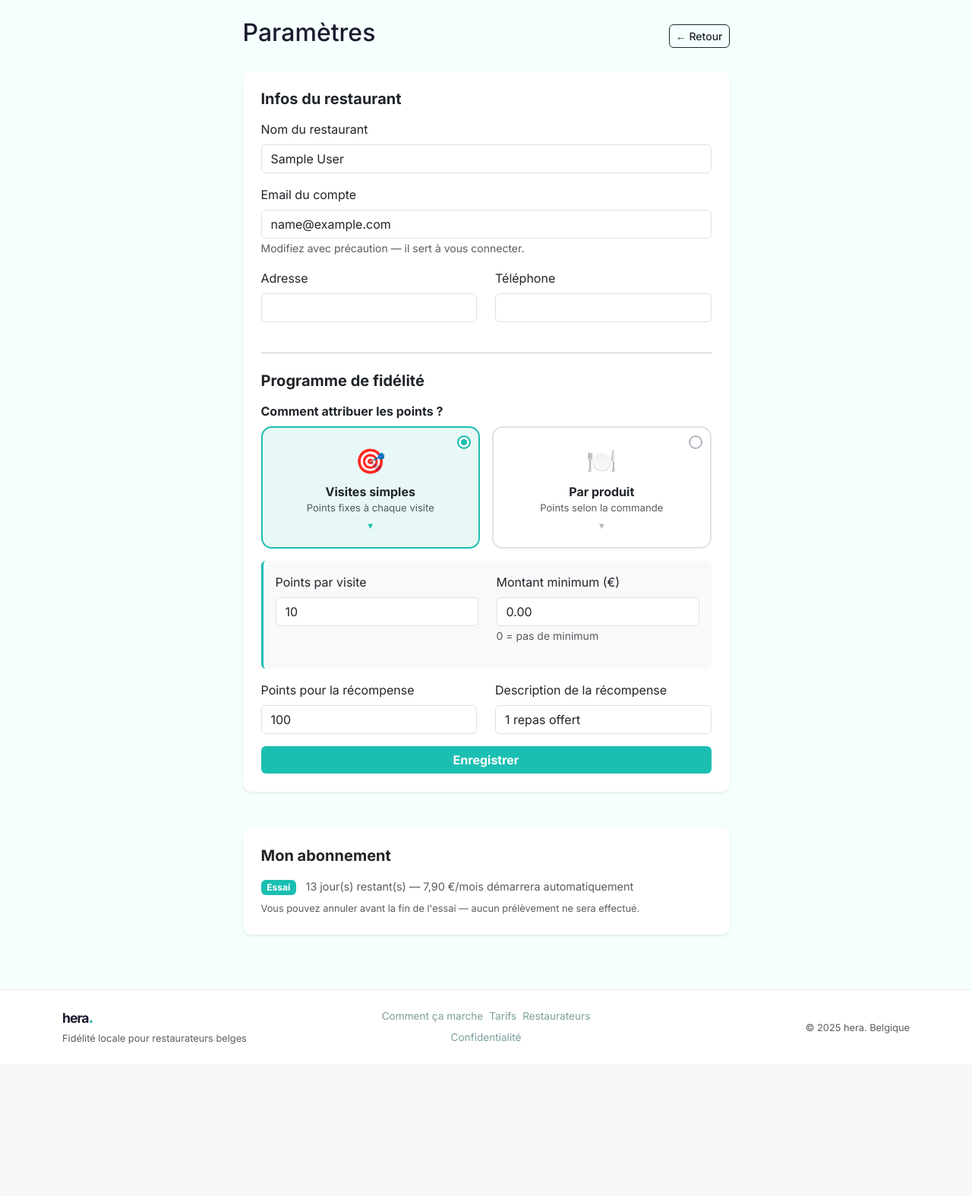
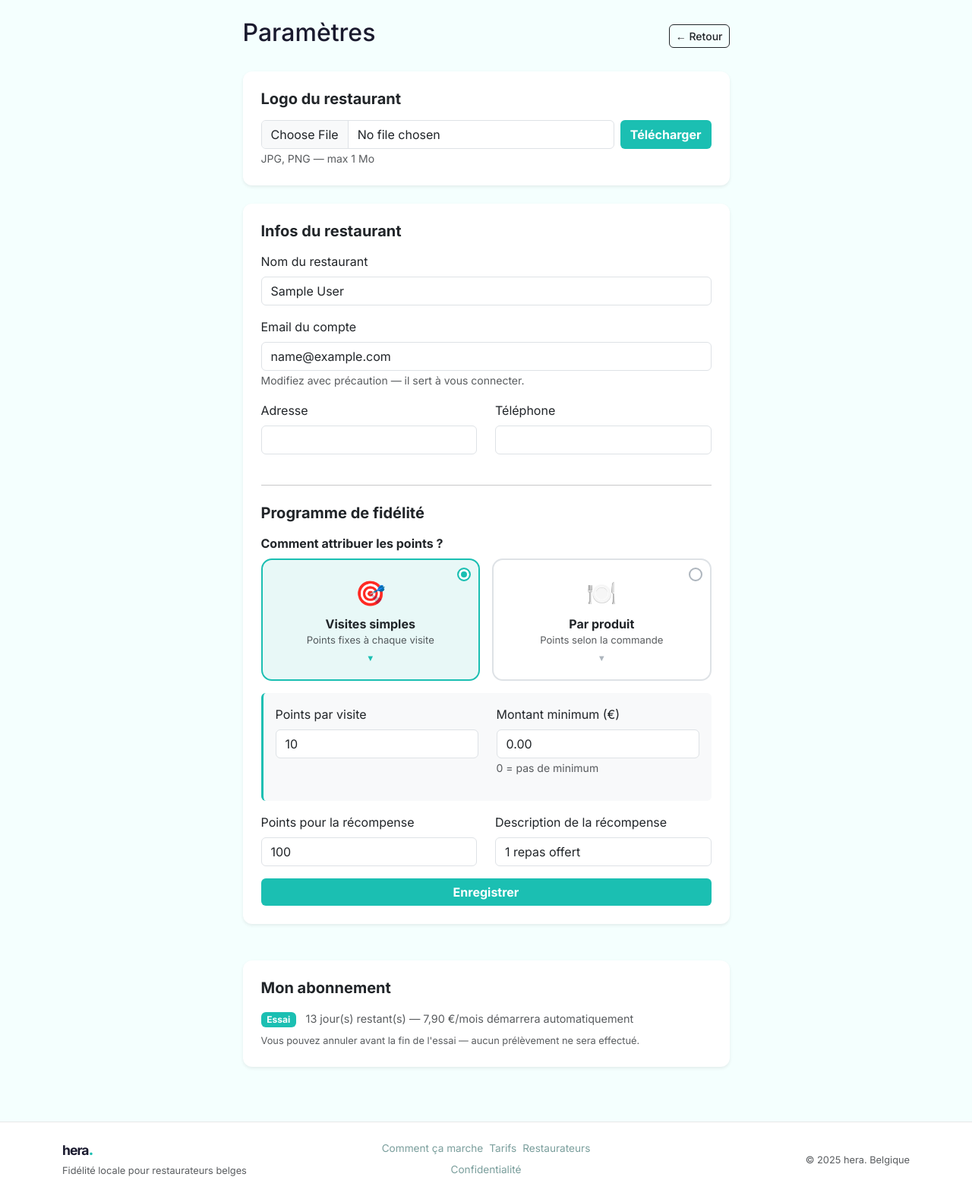
Before and after one commit to krs12k/Hera, a Flask app: page /dashboard/parametres in a window 1280 px wide. Shown: the part 74-1648 px from the top of the page at 76% size. Before the commit the page ends 1448 px from the top, so only its background shows below. Run offline with Flask 3, Linux system fonts and the light colour scheme; the visitor is signed in with stand-in values (Sample User, id 1); data that the repository does not hold is empty; some libraries are stand-ins or nearby versions.

Commit message:
Restaurants : upload de logo (dashboard + pages client)
Co-Authored-By: Claude Sonnet 4.6 <noreply@anthropic.com>

```diff
--- a/app.py
+++ b/app.py
@@ -37,6 +37,7 @@ with app.app_context():
         "ALTER TABLE restaurants ADD COLUMN point_mode VARCHAR(20) DEFAULT 'simple'",
         "ALTER TABLE restaurants ADD COLUMN reset_token VARCHAR(100)",
         "ALTER TABLE restaurants ADD COLUMN reset_token_expires TIMESTAMP",
+        "ALTER TABLE restaurants ADD COLUMN logo_data TEXT",
     ]:
         try:
             with db.engine.connect() as conn:
@@ -401,6 +402,36 @@ def parametres():
 
     rules = PointRule.query.filter_by(restaurant_id=current_user.id).all()
     return render_template('dashboard/parametres.html', rules=rules)
+
+
+@app.route('/dashboard/logo', methods=['POST'])
+@login_required
+def upload_logo():
+    f = request.files.get('logo')
+    if not f or f.filename == '':
+        flash('Aucun fichier sélectionné.', 'danger')
+        return redirect(url_for('parametres'))
+    if not f.content_type.startswith('image/'):
+        flash('Le fichier doit être une image (JPG, PNG, etc.).', 'danger')
+        return redirect(url_for('parametres'))
+    data = f.read()
+    if len(data) > 1 * 1024 * 1024:
+        flash('Le logo ne doit pas dépasser 1 Mo.', 'danger')
+        return redirect(url_for('parametres'))
+    import base64
+    current_user.logo_data = f'data:{f.content_type};base64,{base64.b64encode(data).decode()}'
+    db.session.commit()
+    flash('Logo mis à jour !', 'success')
+    return redirect(url_for('parametres'))
+
+
+@app.route('/dashboard/logo/supprimer', methods=['POST'])
+@login_required
+def supprimer_logo():
+    current_user.logo_data = None
+    db.session.commit()
+    flash('Logo supprimé.', 'success')
+    return redirect(url_for('parametres'))
 
 
 # ── Envoyer un message aux clients ─────────────────────────────
--- a/models.py
+++ b/models.py
@@ -20,6 +20,9 @@ class Restaurant(UserMixin, db.Model):
     reward_threshold = db.Column(db.Integer, default=100)
     reward_description = db.Column(db.String(200), default='1 repas offert')
     minimum_amount = db.Column(db.Float, default=0.0)
+
+    # Logo
+    logo_data = db.Column(db.Text, nullable=True)
 
     # Mode fidélité
     point_mode = db.Column(db.String(20), default='simple')
--- a/templates/client/commander.html
+++ b/templates/client/commander.html
@@ -7,7 +7,11 @@
         <div class="card shadow-sm border-0">
             <div class="card-body p-4">
                 <div class="text-center mb-4">
+                    {% if resto.logo_data %}
+                    <img src="{{ resto.logo_data }}" alt="{{ resto.name }}" style="height:64px;object-fit:contain;border-radius:8px;margin-bottom:8px">
+                    {% else %}
                     <div class="fs-1">🧾</div>
+                    {% endif %}
                     <h2 class="mt-2">{{ resto.name }}</h2>
                     <p class="text-muted">Bonjour <strong>{{ client.first_name }}</strong> ! Qu'est-ce que tu as commandé ?</p>
                 </div>
--- a/templates/client/profil.html
+++ b/templates/client/profil.html
@@ -11,7 +11,11 @@
                         <div class="alert alert-{{ category }}">{{ message }}</div>
                     {% endfor %}
                 {% endwith %}
+                {% if resto.logo_data %}
+                <img src="{{ resto.logo_data }}" alt="{{ resto.name }}" style="height:64px;object-fit:contain;border-radius:8px;margin-bottom:8px">
+                {% else %}
                 <div class="fs-1">⭐</div>
+                {% endif %}
                 <h2 class="mt-2">Bonjour {{ client.first_name }} !</h2>
                 <p class="text-muted">Chez <strong>{{ resto.name }}</strong></p>
 
--- a/templates/dashboard/parametres.html
+++ b/templates/dashboard/parametres.html
@@ -14,6 +14,32 @@
                 <div class="alert alert-{{ category }}">{{ message }}</div>
             {% endfor %}
         {% endwith %}
+
+        <!-- Logo -->
+        <div class="card border-0 shadow-sm mb-4">
+            <div class="card-body p-4">
+                <h5 class="mb-3 fw-bold">Logo du restaurant</h5>
+                {% if current_user.logo_data %}
+                <div class="d-flex align-items-center gap-3 mb-3">
+                    <img src="{{ current_user.logo_data }}" alt="Logo" style="height:64px;object-fit:contain;border-radius:8px;border:1px solid #eee;padding:4px">
+                    <form method="POST" action="{{ url_for('supprimer_logo') }}">
+                        <input type="hidden" name="csrf_token" value="{{ csrf_token() }}">
+                        <button class="btn btn-sm btn-outline-danger">Supprimer</button>
+                    </form>
+                </div>
+                {% endif %}
+                <form method="POST" action="{{ url_for('upload_logo') }}" enctype="multipart/form-data">
+                    <input type="hidden" name="csrf_token" value="{{ csrf_token() }}">
+                    <div class="d-flex gap-2 align-items-center">
+                        <input type="file" name="logo" class="form-control" accept="image/*" required>
+                        <button type="submit" class="btn fw-bold text-nowrap" style="background:var(--turquoise);color:#fff">
+                            {{ 'Changer' if current_user.logo_data else 'Télécharger' }}
+                        </button>
+                    </div>
+                    <small class="text-muted">JPG, PNG — max 1 Mo</small>
+                </form>
+            </div>
+        </div>
 
         <!-- Infos du restaurant -->
         <div class="card border-0 shadow-sm mb-4">
```
Also changed, not shown: templates/dashboard/index.html (+6 -1 lines).
